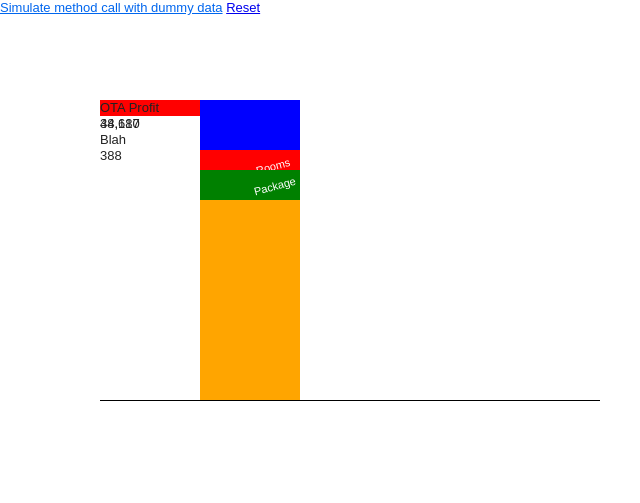
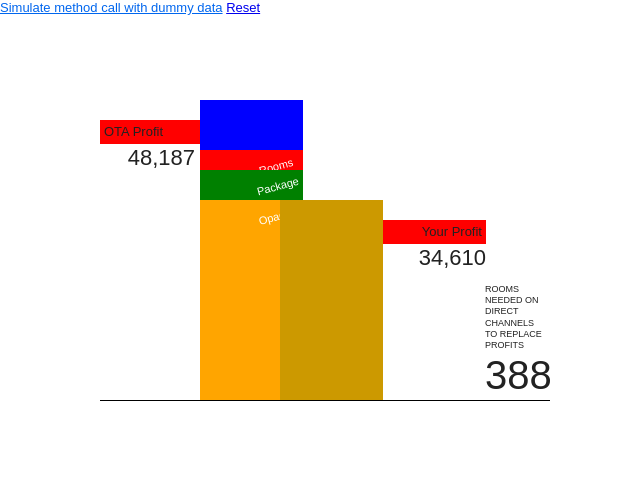
Before and after one commit to jchaney01/ihg_ota_use_calc, a plain HTML site: page viz.html in a window 1280 px wide. Shown: the whole page, without its empty margins (0-640 px from the left). Drawn offline with nearby package versions, Linux system fonts and the light colour scheme.

Commit message:
DOM and CSS for right side building is mostly done
Signed-off-by: Jason Chaney <jason@creativeacceleration.com>

```diff
--- a/css/style.less
+++ b/css/style.less
@@ -297,14 +297,20 @@ td { vertical-align: top; }
 //Begin app styles
 
 @maskerHeight: 300px;
-@blueBuildingWidth:100px;
-@maskerWidth: 500px;
+@blueBuildingWidth:103px;
+@orangeBuildingWidth:@blueBuildingWidth;
+@maskerWidth: 450px;
 @blueBlgLeftOffset: 100px;
-@otaprofitLabelBackground:@blueBuildingWidth+20px;
+@orangeBlgLeftOffset: 180px;
+@otaprofitCont:@blueBuildingWidth;
 @rotatedtextAmount:-15deg;
 @rotatedWidth:50px;
 @rotatedFontSize:11px;
 @rotatedTopOffest:10px;
+@yourProfitAmountContWidth:@otaprofitCont;
+@buildingLabelPaddingAmount:4px;
+@buildingDollarFontSize:22px;
+@roomsNeededContWidth:65px;
 
 #buildingMasker{
 	height:@maskerHeight;
@@ -328,20 +334,46 @@ td { vertical-align: top; }
 	z-index:1;
 }
 
+#rightBuildingBase{
+	height:@maskerHeight;
+	background-color:#cc9900;
+	width:@orangeBuildingWidth;
+	position:absolute;
+	bottom:0;
+	left:@orangeBlgLeftOffset;
+	z-index:20;
+}
+
 #otaProfitAmountCont{
 	position:absolute;
 	left:0;
+	top:20px;
+	width:@otaprofitCont;
 }
 
 #otaProfitLabel{
-	width:@otaprofitLabelBackground;
+	width:100%;
 	background-color:red;
+	padding:@buildingLabelPaddingAmount;
+}
+
+#otaProfitAmount{
+	text-align:right;
+	padding-right:8px;
+	font-size:@buildingDollarFontSize;
 }
 
 #blueContent{
 	position:absolute;
 	height:	@maskerHeight;
 	bottom:0px; //Animate this to bring blue initially on
+}
+
+#orangeContent{
+	position:absolute;
+	height:	@maskerHeight;
+	bottom:-100px; //Animate this to bring blue initially on
+
 }
 
 #d_roomsBase{
@@ -398,3 +430,52 @@ td { vertical-align: top; }
 	font-size:@rotatedFontSize;
 	text-align:center;
 }
+
+#opaqueCopy{
+	-webkit-transform: rotate(@rotatedtextAmount);
+	position:absolute;
+	top:@rotatedTopOffest;
+	right:0;
+	width:@rotatedWidth;
+	color:white;
+	font-size:@rotatedFontSize;
+	text-align:center;
+}
+
+#yourProfitAmountCont{
+	width:@yourProfitAmountContWidth;
+	top:20px;
+	position:absolute;
+	left:@orangeBlgLeftOffset+@orangeBuildingWidth;
+}
+
+#yourProfitLabel{
+	background-color:red;
+	width:100%;
+}
+
+#yourProfitLabelText{
+	text-align:right;
+	padding:@buildingLabelPaddingAmount;
+}
+#yourProfitAmountDollarCont{
+	text-align:right;
+	font-size:@buildingDollarFontSize;
+}
+
+#roomsNeededCont{
+	width:@roomsNeededContWidth;
+	position:absolute;
+	left:@maskerWidth - @roomsNeededContWidth;
+	bottom:0px;
+}
+
+#roomsNeededCopy{
+	width:57px;
+	font-size:9px;
+	text-transform:uppercase;
+}
+
+#roomsNeededResult{
+	font-size:40px;
+}
--- a/viz.html
+++ b/viz.html
@@ -44,30 +44,43 @@
 		<div id="main" role="main">
 			<div id="visualization">
 				<div id="buildingMasker">
-				<div id="orangeontent">
+					<div id="orangeContent">
 						<div id="rightBuildingBase"></div>
 						<div id="yourProfitAmountCont">
-						<div id="yourProfitLabel">Your Profit</div>
+							<div id="yourProfitLabel">
+								<div id="yourProfitLabelText">Your Profit</div>
+							</div>
+							<div id="yourProfitAmountDollarCont">
 								<span class="curSymbol" id="yourProfitCurSymbol"></span><span id="yourProfitAmount">34,610</span>
 							</div>
-					<div id="minis"></div>
-					<div id="roomsNeededCopy">Blah<div id="roomsNeededResult">388</div></div>
 						</div>
+					</div>
+					<div id="roomsNeededCont"><div id="roomsNeededCopy">Rooms needed on direct channels to replace profits
+							<div id="roomsNeededResult">388</div>
+						</div></div>
 					<div id="blueContent">
 						<div id="curencyParticles"></div>
-					<div id="f_opaque"></div>
-					<div id="e_packageBase"><div id="packageCopy">Package</div></div>
-					<div id="d_roomsBase"><div id="roomsOnlyCopy">Rooms Only</div></div>
+						<div id="f_opaque">
+							<div id="opaqueCopy">Opaque</div>
+						</div>
+						<div id="e_packageBase">
+							<div id="packageCopy">Package</div>
+						</div>
+						<div id="d_roomsBase">
+							<div id="roomsOnlyCopy">Rooms Only</div>
+						</div>
 						<div id="leftBuildingBase"></div>
 						<div id="otaProfitAmountCont">
 							<div id="otaProfitLabel">OTA Profit</div>
-						<span class="curSymbol" id="otaProfitCurSymbol"></span><span id="otaProfitAmount">48,187</span>
+							<div id="otaProfitAmount"><span class="curSymbol" id="otaProfitCurSymbol"></span><span
+									id="otaProfitAmountISO">48,187</span></div>
 						</div>
 					</div>
 				</div>
 			</div>
 			<div id="devControls">
-			<a id="animateIn" href="#">Simulate method call with dummy data</a> <a id="animateOut" href="#">Reset</a>
+				<a id="animateIn" href="#">Simulate method call with dummy data</a> <a id="animateOut"
+																					   href="#">Reset</a>
 			</div>
 
 		</div>
@@ -84,7 +97,6 @@
 	<script>window.jQuery || document.write('<script src="js/libs/jquery-1.6.2.min.js"><\/script>')</script>
 	<script src="js/libs/jshashtable-2.1.js"></script>
 	<script src="js/libs/jquery.numberformatter-1.2.2.js"></script>
-
 
 
 	<!-- scripts concatenated and minified via ant build script-->
```
Also changed, not shown: comps/formulas.png (added), css/style.css. Lines whose indentation alone changed are shown as unchanged.
